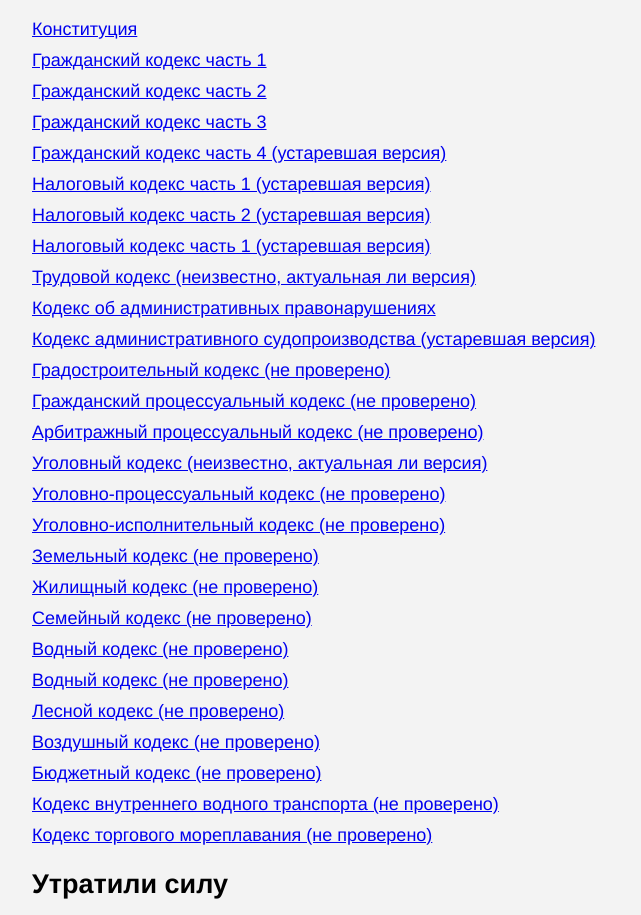
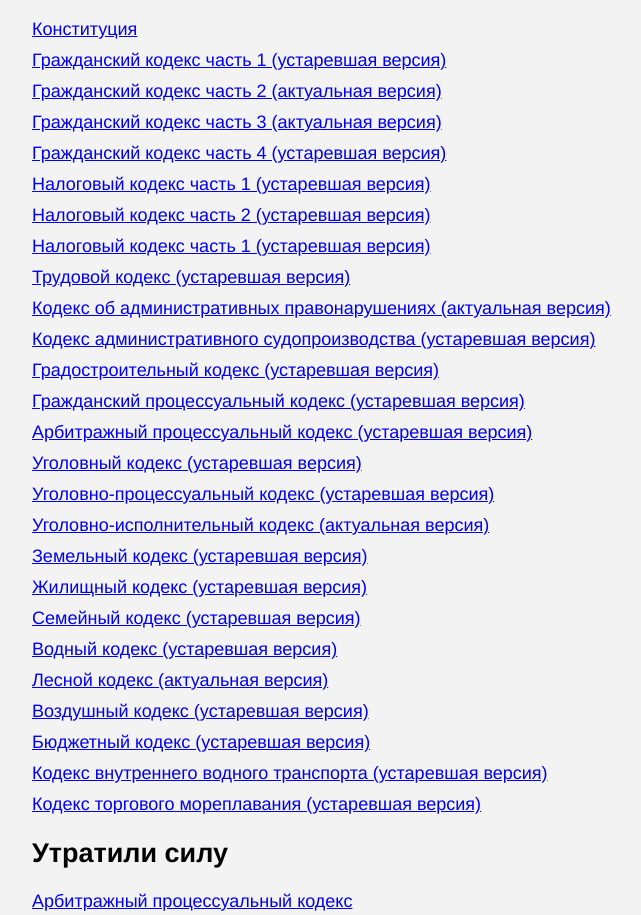
Before and after one commit to Konard/russian-law, a website: page index.html in a window 1280 px wide. Shown: the part 675-1590 px from the top of the page, without its empty margins (268-909 px from the left). Drawn offline with Linux system fonts and the light colour scheme.

Commit message:
Add laws version check results

```diff
--- a/index.html
+++ b/index.html
@@ -46,38 +46,38 @@
   <h2>Действующие</h2>
   <ul>
     <li><a href="data/html/102027595.html">Конституция</a></li>
-    <li><a href="data/html/102033239.html">Гражданский кодекс часть 1</a></li>
-    <li><a href="data/html/102039276.html">Гражданский кодекс часть 2</a></li>
-    <li><a href="data/html/102073578.html">Гражданский кодекс часть 3</a></li>
+    <li><a href="data/html/102033239.html">Гражданский кодекс часть 1 (устаревшая версия)</a></li>
+    <li><a href="data/html/102039276.html">Гражданский кодекс часть 2 (актуальная версия)</a></li>
+    <li><a href="data/html/102073578.html">Гражданский кодекс часть 3 (актуальная версия)</a></li>
     <li><a href="data/html/102110716.html">Гражданский кодекс часть 4 (устаревшая версия)</a></li>
     <li><a href="data/html/102054722.html">Налоговый кодекс часть 1 (устаревшая версия)</a></li>
     <li><a href="data/html/102067058.html">Налоговый кодекс часть 2 (устаревшая версия)</a></li>
     <li><a href="data/html/605577371.html">Налоговый кодекс часть 1 (устаревшая версия)</a></li>
-    <li><a href="data/html/102074279.html">Трудовой кодекс (неизвестно, актуальная ли версия)</a></li>
-    <li><a href="data/html/434767.html">Кодекс об административных правонарушениях</a></li>
+    <li><a href="data/html/102074279.html">Трудовой кодекс (устаревшая версия)</a></li>
+    <li><a href="data/html/434767.html">Кодекс об административных правонарушениях (актуальная версия)</a></li>
     <li><a href="data/html/102380990.html">Кодекс административного судопроизводства (устаревшая версия)</a></li>
-    <li><a href="data/html/102090643.html">Градостроительный кодекс (не проверено)</a></li>
-    <li><a href="data/html/102078828.html">Гражданский процессуальный кодекс (не проверено)</a></li>
-    <li><a href="data/html/102079219.html">Арбитражный процессуальный кодекс (не проверено)</a></li>
-    <li><a href="data/html/102041891.html">Уголовный кодекс (неизвестно, актуальная ли версия)</a></li>
-    <li><a href="data/html/102073942.html">Уголовно-процессуальный кодекс (не проверено)</a></li>
-    <li><a href="data/html/102045146.html">Уголовно-исполнительный кодекс (не проверено)</a></li>
-    <li><a href="data/html/102073184.html">Земельный кодекс (не проверено)</a></li>
-    <li><a href="data/html/102090645.html">Жилищный кодекс (не проверено)</a></li>
-    <li><a href="data/html/102038925.html">Семейный кодекс (не проверено)</a></li>
-    <li><a href="data/html/102038209.html">Водный кодекс (не проверено)</a></li>
-    <li><a href="data/html/102107048.html">Водный кодекс (не проверено)</a></li>
-    <li><a href="data/html/102110364.html">Лесной кодекс (не проверено)</a></li>
-    <li><a href="data/html/102046246.html">Воздушный кодекс (не проверено)</a></li>
-    <li><a href="data/html/102054721.html">Бюджетный кодекс (не проверено)</a></li>
-    <li><a href="data/html/102069974.html">Кодекс внутреннего водного транспорта (не проверено)</a></li>
-    <li><a href="data/html/102059464.html">Кодекс торгового мореплавания (не проверено)</a></li>
+    <li><a href="data/html/102090643.html">Градостроительный кодекс (устаревшая версия)</a></li>
+    <li><a href="data/html/102078828.html">Гражданский процессуальный кодекс (устаревшая версия)</a></li>
+    <li><a href="data/html/102079219.html">Арбитражный процессуальный кодекс (устаревшая версия)</a></li>
+    <li><a href="data/html/102041891.html">Уголовный кодекс (устаревшая версия)</a></li>
+    <li><a href="data/html/102073942.html">Уголовно-процессуальный кодекс (устаревшая версия)</a></li>
+    <li><a href="data/html/102045146.html">Уголовно-исполнительный кодекс (актуальная версия)</a></li>
+    <li><a href="data/html/102073184.html">Земельный кодекс (устаревшая версия)</a></li>
+    <li><a href="data/html/102090645.html">Жилищный кодекс (устаревшая версия)</a></li>
+    <li><a href="data/html/102038925.html">Семейный кодекс (устаревшая версия)</a></li>
+    <li><a href="data/html/102107048.html">Водный кодекс (устаревшая версия)</a></li>
+    <li><a href="data/html/102110364.html">Лесной кодекс (актуальная версия)</a></li>
+    <li><a href="data/html/102046246.html">Воздушный кодекс (устаревшая версия)</a></li>
+    <li><a href="data/html/102054721.html">Бюджетный кодекс (устаревшая версия)</a></li>
+    <li><a href="data/html/102069974.html">Кодекс внутреннего водного транспорта (устаревшая версия)</a></li>
+    <li><a href="data/html/102059464.html">Кодекс торгового мореплавания (устаревшая версия)</a></li>
   </ul>
   <h2>Утратили силу</h2>
   <ul>
     <li><a href="data/html/102015031.html">Арбитражный процессуальный кодекс</a></li>
     <li><a href="data/html/102035455.html">Арбитражный процессуальный кодекс</a></li>
     <li><a href="data/html/102010133.html">Водный кодекс</a></li>
+    <li><a href="data/html/102038209.html">Водный кодекс</a></li>
     <li><a href="data/html/102045461.html">Лесной кодекс</a></li>
     <li><a href="data/html/102052754.html">Градостроительный кодекс</a></li>
     <li><a href="data/html/102081875.html">Таможенный кодекс</a></li>
```
